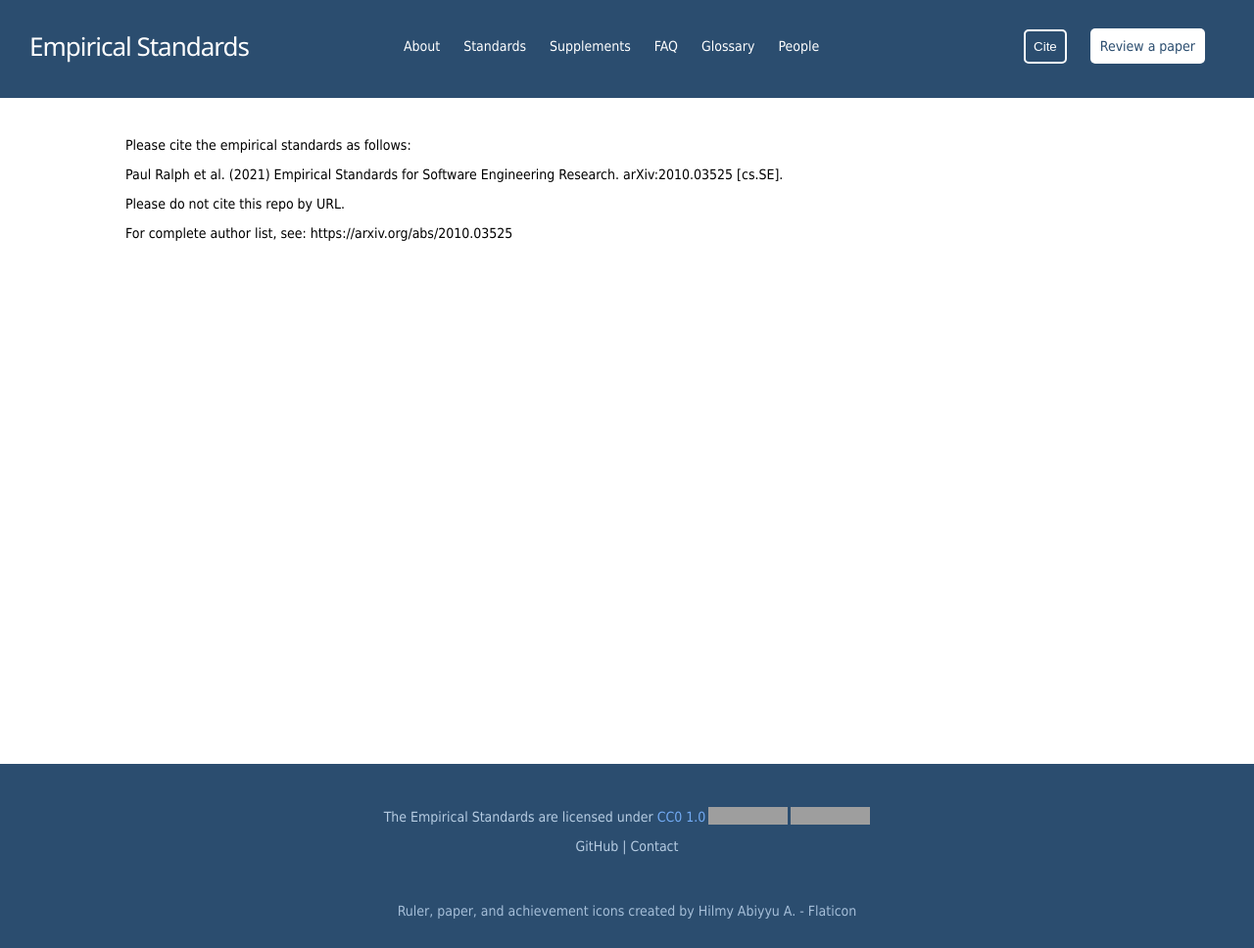
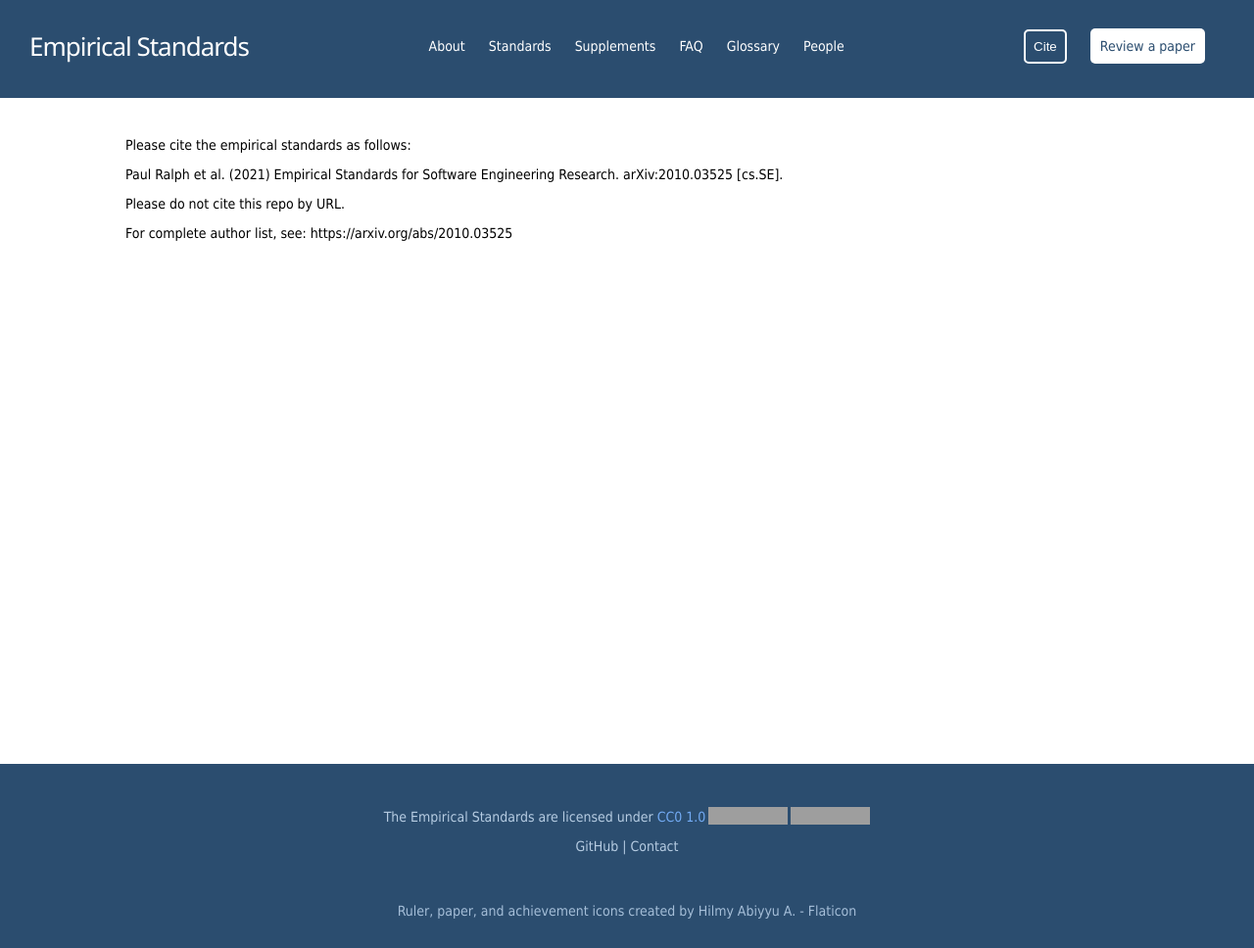
Before and after one commit to eschltz/standardstest, a Jekyll site: the page built from HowToCite.md, in a window 1280 px wide. Shown: the whole page at 98% size. Built offline with Jekyll 4.4.1, drawn with Linux system fonts in a browser that asks for light colours; our own code applies the rules of GitHub Pages for plain Markdown files; grey boxes are pictures that could not be loaded.

Commit message:
Style fixes

```diff
--- a/assets/css/style.scss
+++ b/assets/css/style.scss
@@ -136,6 +136,7 @@
 
 .site-nav .last-page-link {
 	margin-right: 20vw;
+	transition: margin-right 0.2s;
 }
 
 .cite-button {
@@ -511,19 +512,12 @@
 
 @media screen and (max-width: 1300px) {
 	.site-nav .last-page-link {
-		margin-right: 16vw;
+		margin-right: 14vw;
 	}
 }
-
-@media screen and (max-width: 1150px) {
+@media screen and (max-width: 1100px) {
 	.site-nav .last-page-link {
-		margin-right: 11vw;
-	}
-}
-
-@media screen and (max-width: 1050px) {
-	.site-nav .last-page-link {
-		margin-right: 5vw;
+		margin-right: 7vw;
 	}
 }
 
```
